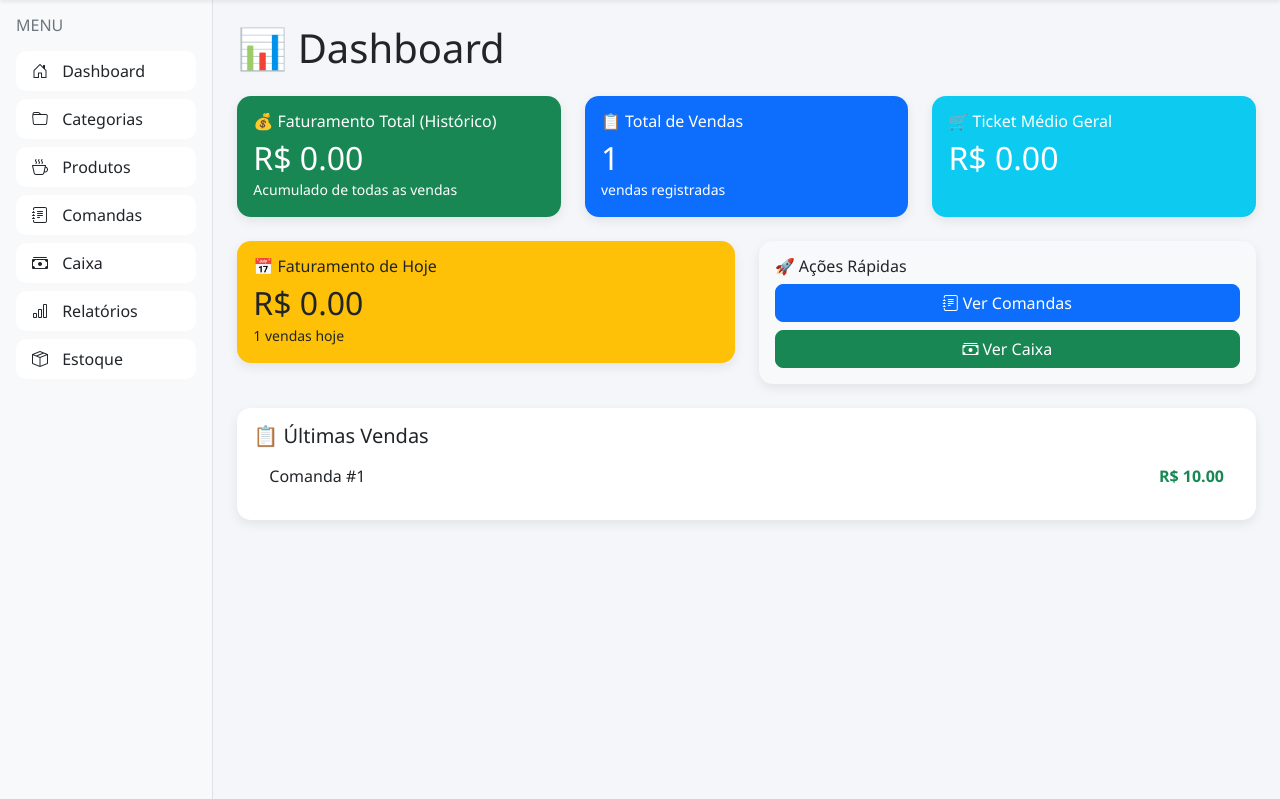
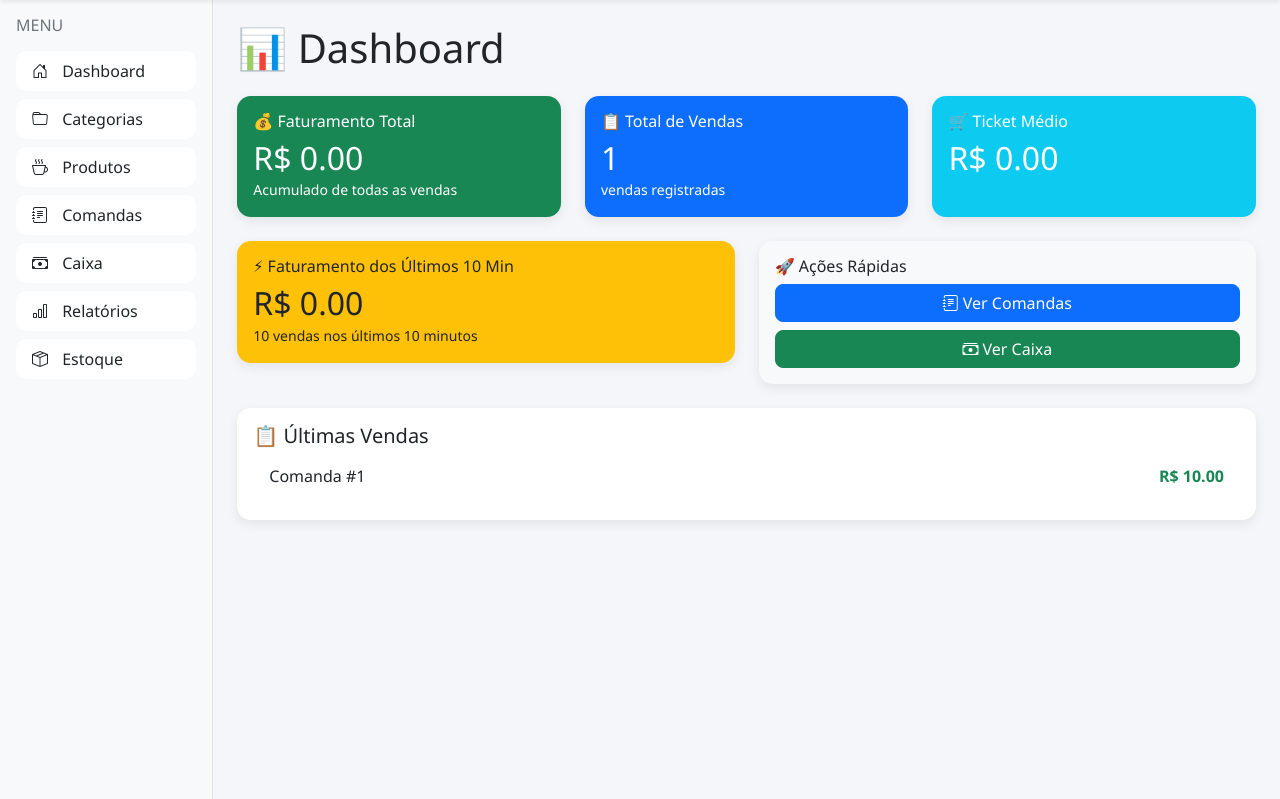
Before and after one commit to blackfemto/Cafe_BII, a Python web app: template templates/index.html in a window 1280 px wide. Shown: the part 60-859 px from the top of the page. Run offline with Jinja, Linux system fonts and the light colour scheme; the template is opened without the code that fills it: most values are stand-ins (such as "Sample title", 1, 10 or a date in 2020).

Commit message:
FEAT: Substitui 'Faturamento de Hoje' por 'Faturamento dos Últimos 10 Min'

```diff
--- a/templates/index.html
+++ b/templates/index.html
@@ -9,7 +9,7 @@
     <div class="col-md-4">
         <div class="card bg-success text-white h-100">
             <div class="card-body">
-                <h6 class="card-title">💰 Faturamento Total (Histórico)</h6>
+                <h6 class="card-title">💰 Faturamento Total</h6>
                 <h2 class="mb-0">R$ {{ "%.2f"|format(faturamento_total) }}</h2>
                 <small>Acumulado de todas as vendas</small>
             </div>
@@ -29,21 +29,21 @@
     <div class="col-md-4">
         <div class="card bg-info text-white h-100">
             <div class="card-body">
-                <h6 class="card-title">🛒 Ticket Médio Geral</h6>
+                <h6 class="card-title">🛒 Ticket Médio</h6>
                 <h2 class="mb-0">R$ {{ "%.2f"|format(ticket_medio) }}</h2>
             </div>
         </div>
     </div>
 </div>
 
-<!-- Cards do dia -->
+<!-- Faturamento dos Últimos 10 Minutos -->
 <div class="row g-4 mb-4">
     <div class="col-md-6">
         <div class="card bg-warning text-dark">
             <div class="card-body">
-                <h6 class="card-title">📅 Faturamento de Hoje</h6>
-                <h2 class="mb-0">R$ {{ "%.2f"|format(faturamento_hoje) }}</h2>
-                <small>{{ vendas_hoje|length }} vendas hoje</small>
+                <h6 class="card-title">⚡ Faturamento dos Últimos 10 Min</h6>
+                <h2 class="mb-0">R$ {{ "%.2f"|format(faturamento_10min) }}</h2>
+                <small>{{ quantidade_10min }} vendas nos últimos 10 minutos</small>
             </div>
         </div>
     </div>
```
Also changed, not shown: app/routes/dashboard.py (+15 -12 lines).
